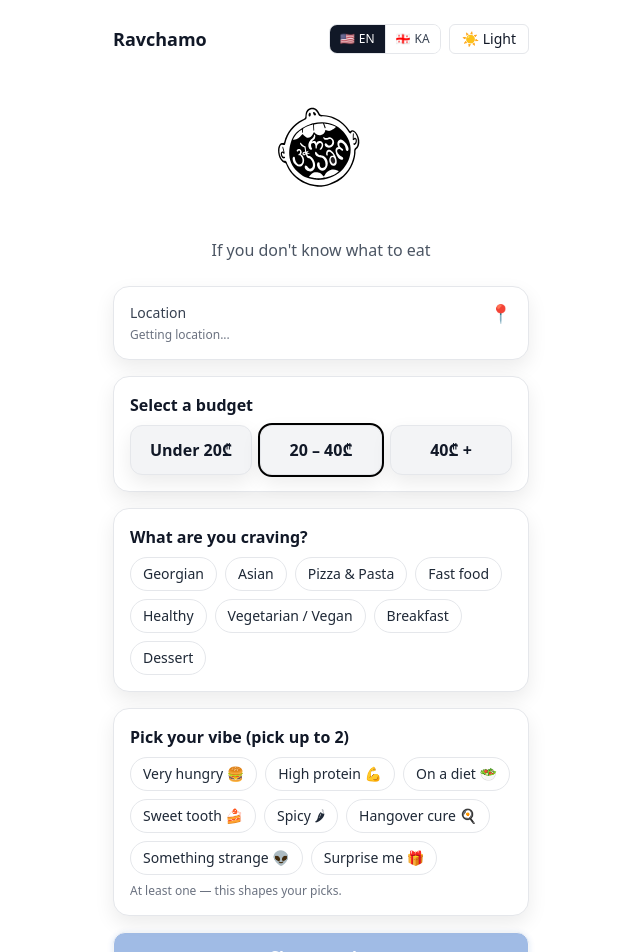
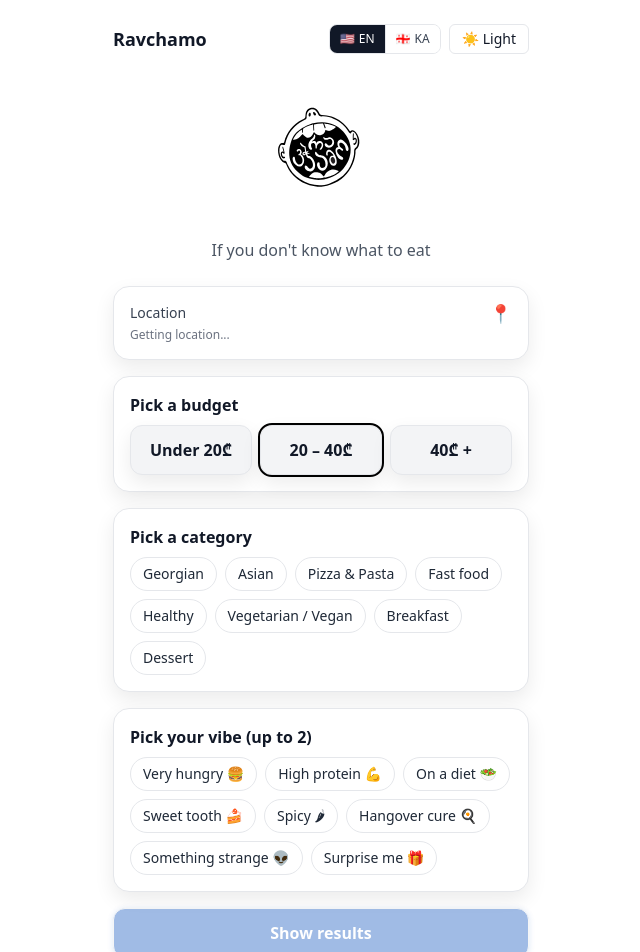
Before and after one commit to underdav1/ravchamo-mvp, a Next.js app: page / in a window 1280 px wide. Shown: the top 952 px of the page, without its empty margins (319-959 px from the left). Built offline with nearby package versions, Linux system fonts and the light colour scheme; no server answers.

Commit message:
fix: copy polish on home page filter titles

```diff
--- a/app/page.jsx
+++ b/app/page.jsx
@@ -185,7 +185,6 @@ export default function Home() {
             />
           ))}
         </div>
-        <div className="text-xs text-gray-500 dark:text-gray-400 mt-2">{t("moodHint")}</div>
       </div>
 
       <div className="grid grid-cols-1 gap-3">
--- a/app/ui/langs.js
+++ b/app/ui/langs.js
@@ -10,11 +10,11 @@ export const en = {
     deniedVake: "Permission denied — using Vake center."
   },
   setLocation: "Set my location...",
-  budget: "Select a budget",
+  budget: "Pick a budget",
   low: "Under 20₾",
   medium: "20 – 40₾",
   high: "40₾ +",
-  cravings: "What are you craving?",
+  cravings: "Pick a category",
   time: "Time",
   fast: "Fast",
   relaxed: "Relaxed",
@@ -39,8 +39,7 @@ export const en = {
     "Menu data may be inaccurate. Always check with the restaurant about allergens and availability.",
 
   // Mood layer (multi-select, max 2)
-  moodTitle: "Pick your vibe (pick up to 2)",
-  moodHint: "At least one — this shapes your picks.",
+  moodTitle: "Pick your vibe (up to 2)",
   moods: {
     hungry: "Very hungry 🍔",
     protein: "High protein 💪",
@@ -102,7 +101,7 @@ export const ka = {
   low: "20₾-მდე",
   medium: "20-40₾",
   high: "40₾+",
-  cravings: "რა გაგისწორდება?",
+  cravings: "აირჩიე კატეგორია",
   time: "დრო",
   fast: "სწრაფად",
   relaxed: "მშვიდად",
@@ -127,7 +126,6 @@ export const ka = {
     "მენიუს მონაცემები შესაძლოა არ იყოს ზუსტი. ინფორმაცია ალერგენებსა და ხელმისაწვდომობაზე გადაამოწმეთ უშუალოდ რესტორანთან.",
 
   moodTitle: "აირჩიე განწყობა (მაქს. 2)",
-  moodHint: "მინიმუმ ერთი — ეს განსაზღვრავს არჩევანს.",
   moods: {
     hungry: "ძალიან მშია 🍔",
     protein: "ცილაზე ვარ 💪",
```
